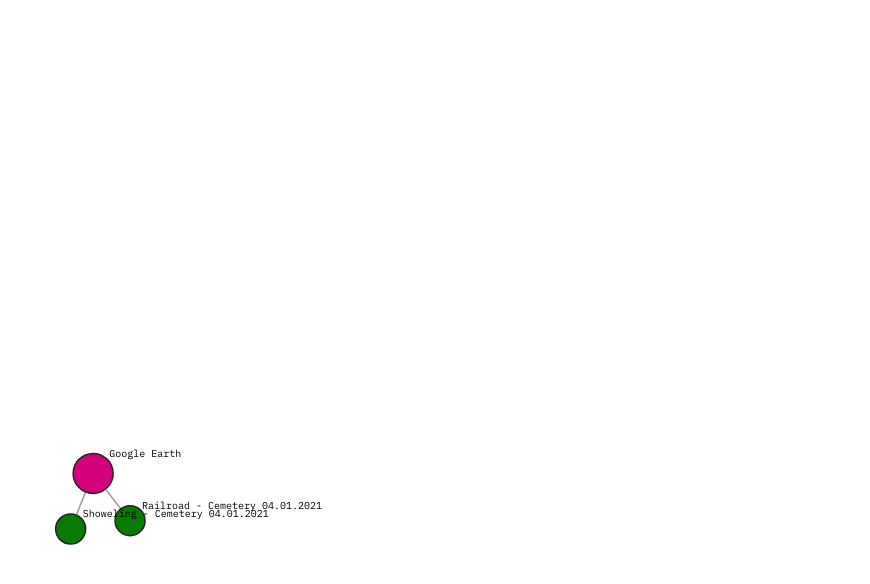
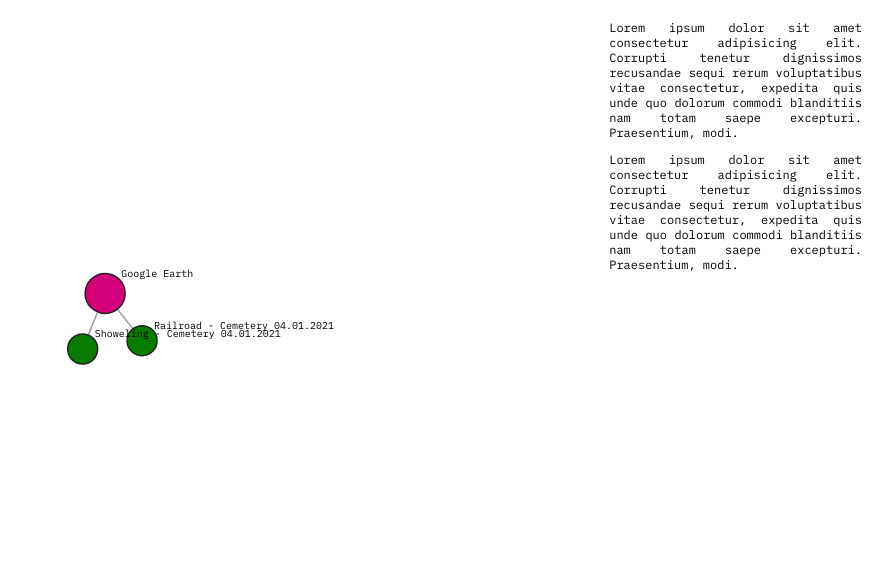
Before and after one commit to 17876/17876.github.io, a plain HTML site: page index.html in a window 1280 px wide. Shown: the whole page, without its empty margins (410-1280 px from the left). Drawn offline with nearby package versions, Linux system fonts and the light colour scheme.

Commit message:
added side bar. window resizing feature

```diff
--- a/index.html
+++ b/index.html
@@ -11,6 +11,11 @@
 
 <div id="graph">
 </div>
+<div id="side-right">
+        <p>Lorem ipsum dolor sit amet consectetur adipisicing elit. Corrupti tenetur dignissimos recusandae sequi rerum voluptatibus vitae consectetur, expedita quis unde quo dolorum commodi blanditiis nam totam saepe excepturi. Praesentium, modi.</p>
+        <p>Lorem ipsum dolor sit amet consectetur adipisicing elit. Corrupti tenetur dignissimos recusandae sequi rerum voluptatibus vitae consectetur, expedita quis unde quo dolorum commodi blanditiis nam totam saepe excepturi. Praesentium, modi.</p>
+
+</div>
 
 <script src="https://d3js.org/d3.v7.min.js"></script>
 <script type="text/javascript">
@@ -22,7 +27,8 @@
                 .attr("pointer-events", "all");
 
         d3.json("graph.json").then(function(graph) {
-                const width = 1000, height = 1000;
+                var width = window.innerWidth;
+                var height = window.innerHeight;
                 const minCircleRadius = 15;
                 const maxCircleRadius = 20;
 
@@ -61,7 +67,7 @@
                 const forceCollision = d3.forceCollide(30)
                         .strength(1);
 
-                const forceCenter = d3.forceCenter(width/2, height/2)
+                const forceCenter = d3.forceCenter(0.8*width/2, 0.8*height/2)
                         .strength(0.05);
 
                 const forceLink = d3.forceLink();
@@ -94,7 +100,6 @@
                         .attr("class", function (d) { return "node " + d.label })
                         .attr("r", (d) => circleScale(d.weight));
 
-
                 node.append("text")
                         .text((d) => `${d.title}`)
                         .attr("class", "node-text")
@@ -105,6 +110,11 @@
                 const nodeGroups = svg.selectAll(".node-group");
 
                 function tick() {
+
+                        forceCenter
+                                .x(0.8*window.innerWidth/2)
+                                .y(0.8*window.innerHeight/2);
+
                         link
                                 .attr("x1", d => d.source.x)
                                 .attr("y1", d => d.source.y)
@@ -115,6 +125,14 @@
 
                         }
 
+                window.addEventListener("resize", function() {
+                        //Reheating the simulation
+                        simulation.alpha(0.1).restart();
+                        forceCenter
+                                .x(0.8*window.innerWidth/2)
+                                .y(0.8*window.innerHeight/2);
+
+                })
 
                 function drag(simulation) {
                         function dragstarted(event) {
--- a/styles.css
+++ b/styles.css
@@ -1,4 +1,8 @@
 @import url('https://fonts.googleapis.com/css2?family=IBM+Plex+Mono&display=swap');
+
+body {
+    font-family: "IBM Plex Mono";
+}
 
 .node-text {
         font-family: "IBM Plex Mono";
@@ -13,9 +17,17 @@
 
 #graph {
     position: absolute;
-    margin: auto;
+    display: flex;
+    overflow: hidden;
     height: 100%;
-    width: 100%;
+    width: 80%;
+}
+
+#side-right {
+    float: right;
+    width: 20%;
+    font-size: 12px;
+    text-align: justify;
 }
 
 h1 {
```
